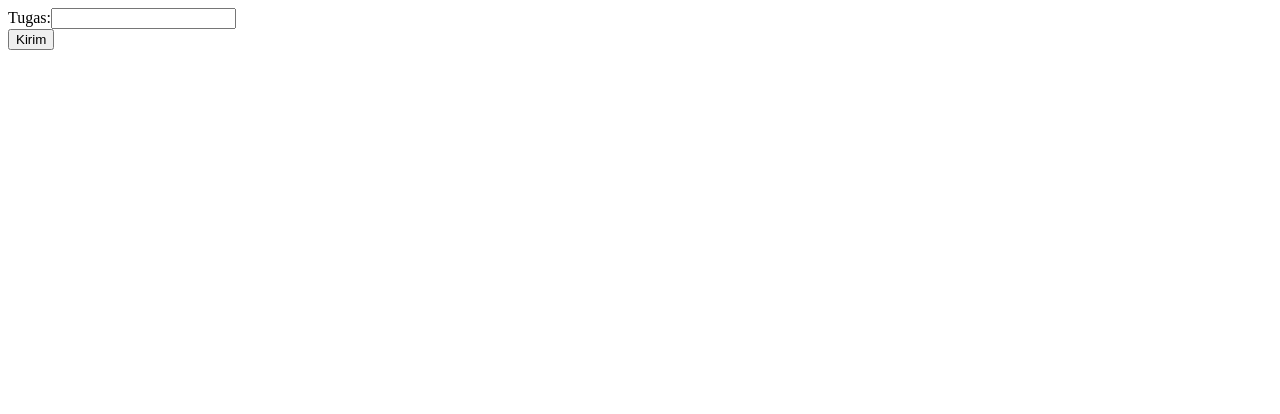
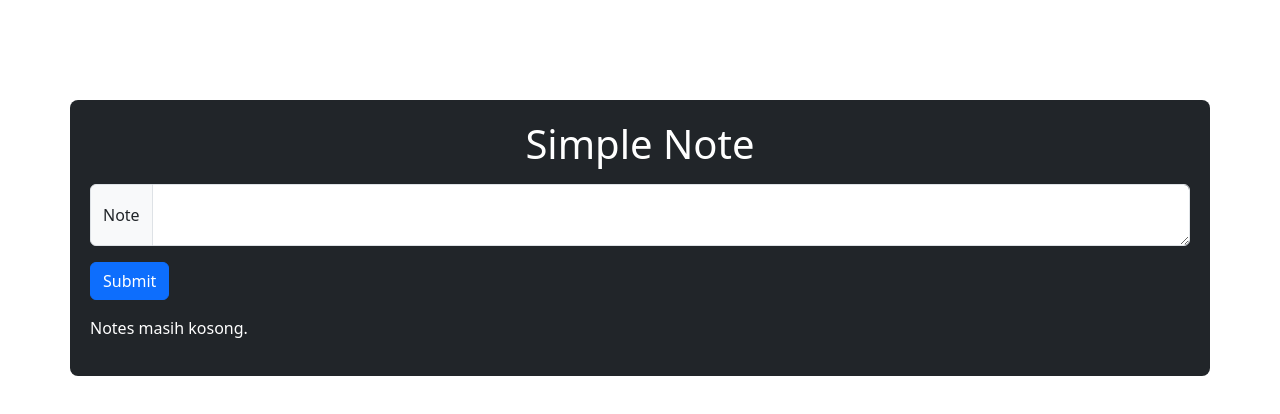
Before and after one commit to HafizhMA/Task-list, a React (Vite) app: page / in a window 1280 px wide. Shown: the top 414 px of the page. Built offline with nearby package versions, Linux system fonts and the light colour scheme.

Commit message:
refactor all code

```diff
--- a/package.json
+++ b/package.json
@@ -10,7 +10,9 @@
     "preview": "vite preview"
   },
   "dependencies": {
+    "bootstrap": "^5.3.2",
     "react": "^18.2.0",
+    "react-bootstrap": "^2.8.0",
     "react-dom": "^18.2.0"
   },
   "devDependencies": {
--- a/src/App.jsx
+++ b/src/App.jsx
@@ -1,5 +1,5 @@
-import { useState } from "react";
 import "./App.css";
+import "bootstrap/dist/css/bootstrap.min.css";
 import Home from "./pages/Home";
 
 function App() {
--- a/src/components/Task.jsx
+++ b/src/components/Task.jsx
@@ -1,61 +1,122 @@
 import React, { useState } from "react";
 
-const Task = () => {
-  const [tasks, setTasks] = useState([]);
-  const [taskText, setTaskText] = useState("");
-  const [error, setError] = useState("");
+function Task() {
+  const [notes, setNotes] = useState([]);
+  const [noteValue, setNoteValue] = useState("");
+  const [emptyInput, setEmptyInput] = useState("");
+  const [updateValue, setUpdateValue] = useState("");
+  const [selectedIndex, setSelectedIndex] = useState(-1);
 
-  const handleSubmit = (e) => {
-    e.preventDefault();
-
-    if (taskText.trim() === "") {
-      setError("Inputan tidak boleh kosong");
+  const addNote = () => {
+    const trimmedNoteValue = noteValue.trim();
+    if (trimmedNoteValue) {
+      setNotes([...notes, trimmedNoteValue]);
+      setNoteValue("");
+    } else if (noteValue === "") {
+      setEmptyInput("inputan tidak boleh kosong");
       return;
     }
-
-    // Menghapus pesan kesalahan sebelumnya
-    setError("");
-
-    // Menambahkan tugas baru ke dalam array tugas
-    setTasks([...tasks, taskText]);
-
-    // Mengosongkan input field
-    setTaskText("");
+    setEmptyInput("");
   };
 
-  const deleteTask = (index) => {
-    const updatedTasks = [...tasks];
-    updatedTasks.splice(index, 1);
-    setTasks(updatedTasks);
+  const updateNote = () => {
+    if (selectedIndex !== -1) {
+      const updatedNotes = [...notes];
+      updatedNotes[selectedIndex] = updateValue;
+      setNotes(updatedNotes);
+      setUpdateValue("");
+      setSelectedIndex(-1);
+    }
+  };
+
+  const deleteNote = (index) => {
+    if (index !== -1) {
+      const updatedNotes = [...notes];
+      updatedNotes.splice(index, 1);
+      setNotes(updatedNotes);
+      setUpdateValue("");
+      setSelectedIndex(-1);
+    }
   };
 
   return (
-    <>
-      <section>
-        <div className="container">
-          <form onSubmit={handleSubmit}>
-            <div>
-              <label>Tugas:</label>
-              <input
-                type="text"
-                name="tasks"
-                value={taskText}
-                onChange={(e) => setTaskText(e.target.value)}
+    <div>
+      <section style={{ padding: "100px 0" }}>
+        <div
+          className="container bg-dark rounded-3"
+          style={{ padding: "20px" }}
+        >
+          <div className="text-center">
+            <h1 className="text-white">Simple Note</h1>
+          </div>
+          <form onSubmit={(e) => e.preventDefault()}>
+            <div className="input-group my-3">
+              <span className="input-group-text">Note</span>
+              <textarea
+                className="form-control"
+                aria-label="Note"
+                value={noteValue}
+                onChange={(e) => setNoteValue(e.target.value)}
               />
             </div>
-            <button type="submit">Kirim</button>
+            <button type="button" className="btn btn-primary" onClick={addNote}>
+              Submit
+            </button>
           </form>
-          <h2>{error}</h2>
-          {tasks.map((task, index) => (
-            <div key={index}>
-              <h3>{task}</h3>
-              <button onClick={() => deleteTask(index)}>Hapus</button>
+
+          <form style={{ display: selectedIndex !== -1 ? "block" : "none" }}>
+            <div className="input-group my-3">
+              <span className="input-group-text">Update Note</span>
+              <textarea
+                className="form-control"
+                aria-label="Update Note"
+                value={updateValue}
+                onChange={(e) => setUpdateValue(e.target.value)}
+              />
             </div>
-          ))}
+            <button
+              type="button"
+              className="btn btn-primary"
+              onClick={updateNote}
+            >
+              Update
+            </button>
+          </form>
+
+          <div className="my-3" id="output">
+            <p className="text-white">{emptyInput}</p>
+            {notes.length === 0 ? (
+              <p className="text-white">Notes masih kosong.</p>
+            ) : (
+              notes.map((note, index) => (
+                <div
+                  key={index}
+                  className="item my-3 rounded-3 bg-dark-subtle"
+                  style={{ padding: "10px" }}
+                >
+                  <pre>{note}</pre>
+                  <button
+                    type="button"
+                    onClick={() => setSelectedIndex(index)}
+                    className="btn btn-warning"
+                  >
+                    Update
+                  </button>
+                  <button
+                    type="button"
+                    onClick={() => deleteNote(index)}
+                    className="btn btn-danger"
+                  >
+                    Delete
+                  </button>
+                </div>
+              ))
+            )}
+          </div>
         </div>
       </section>
-    </>
+    </div>
   );
-};
+}
 
 export default Task;
```
Also changed, not shown: 1 other file (tests, documents, lock files or other folders).
